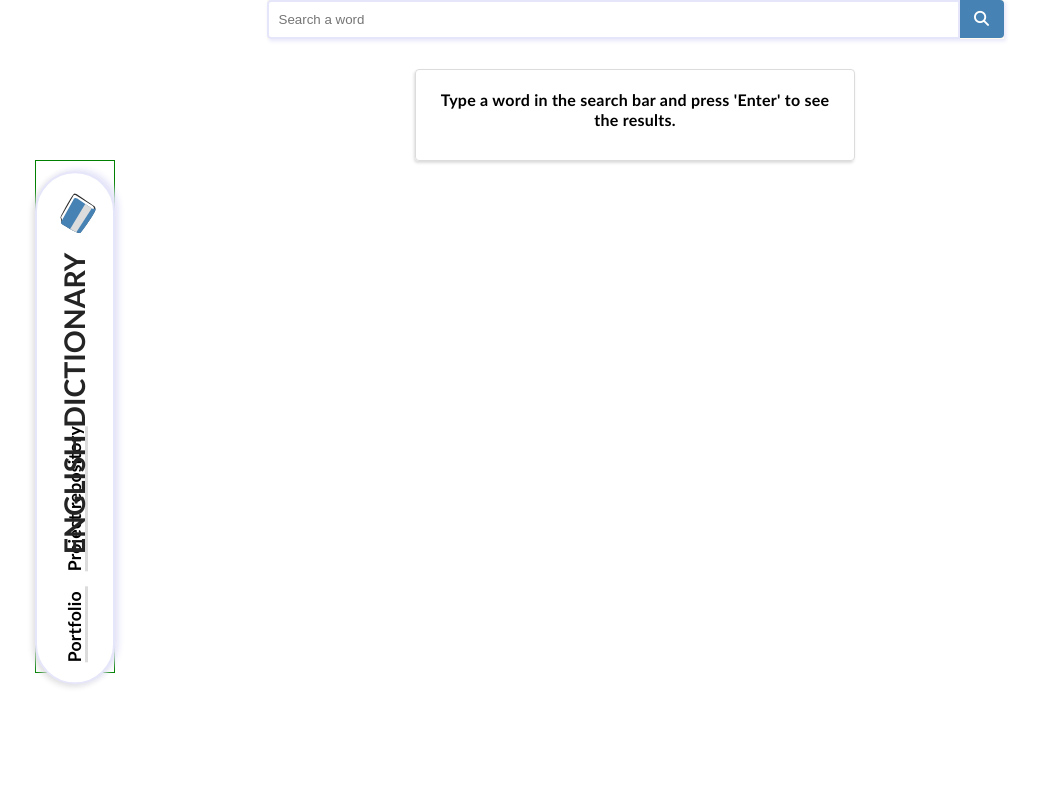
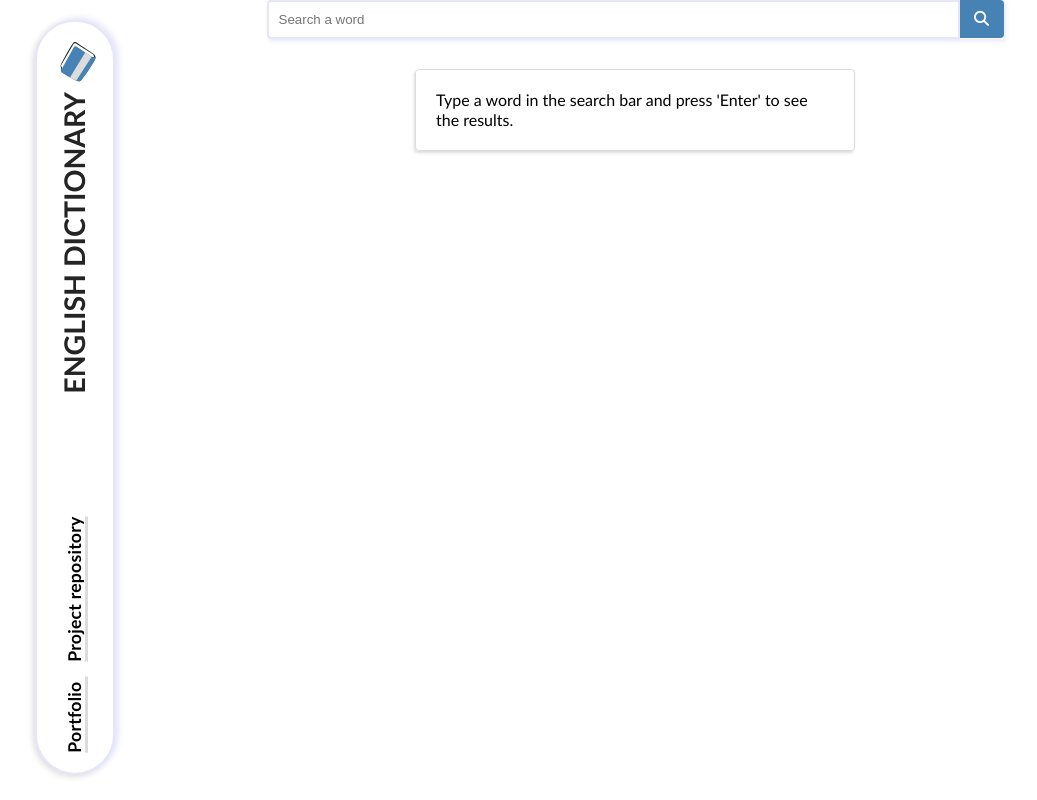
Before and after one commit to banuaggun/english-dictionary, a Vue app: page / in a window 1280 px wide. Shown: the whole page, without its empty margins (5-1042 px from the left). Built offline with nearby package versions, Linux system fonts and the light colour scheme.

Commit message:
Header / Sidebar was made fully responsive

```diff
--- a/src/components/Directive.vue
+++ b/src/components/Directive.vue
@@ -16,14 +16,9 @@
   box-shadow:-1px 2px 3px #dcdcdc;
   border-radius:4px;
   margin:30px 20px;
-  padding:20px 0px;
+  padding:20px;
 }
-.directive p{
-   text-align:center;
-  margin:0 20px 10px 20px;
-  font-weight:600;
-  letter-spacing:0.25px;
-}
+
 @media only screen and (min-width:500px) and (max-width:1000px){
   .directive{
     width:calc(100% - 50%);
--- a/src/components/Header.vue
+++ b/src/components/Header.vue
@@ -9,9 +9,24 @@
           <a href="https://github.com/banuaggun" target="_blank">
             Project repository
           </a>
-
         </div>
         <div class="web-navbar-row-1">
+          <img src="../assets/icons/logo.svg"   alt="dictionary logo" />
+          <h3>English Dictionary</h3>
+        </div>
+      </div>
+    </div>
+    <div class="tablet">
+      <div class="tablet-navbar">
+        <div class="tablet-navbar-row-2">
+          <a href="https://portfolio-banuaggun.vercel.app/" target="_blank">
+            Portfolio
+          </a>
+          <a href="https://github.com/banuaggun" target="_blank">
+            Project repository
+          </a>
+        </div>
+        <div class="tablet-navbar-row-1">
           <img src="../assets/icons/logo.svg" alt="dictionary logo" />
           <h3>English Dictionary</h3>
         </div>
@@ -23,7 +38,6 @@
         <h3>English dictionary</h3>
       </div>
       <div class="mobile-navbar-row-2">
-      <div class="social-media-portfolio">
         <a href="https://github.com/banuaggun" target="_blank">
           Project Repository
         </a>
@@ -32,78 +46,125 @@
         </a>
       </div>
     </div>
-    </div>
   </header>
 </template>
 
 <style scoped>
 header .web{
   width:80px;
-  height:calc((100vh / 1.5) - 20px);
+  height:calc((100vh / 1.06));
+  position:fixed;
+  left:40px;
+  top:20px;
+}
+
+header .web-navbar{
+  width:80px;
+  height:calc((100vh / 1.06));
+  bottom:0px;
+}
+
+header .tablet{
+  width:80px;
+  height:calc((100vh / 1.5));
   position:fixed;
   top:20%;
   left:40px;
+}
+
+header .web,
+header .tablet{
   display:flex;
   align-items:center;
   justify-content:center;
-  border:1px solid green;
 }
-header .web-navbar{
+
+header .tablet-navbar{
   width:80px;
-  height:calc((100vh / 1.5) - 20px);
+  height:calc((100vh / 1.5));
   position:absolute;
-  top:10px;
-  bottom:10px;
+  top:0px;
+  bottom:0px;
+}
+
+header .web-navbar,
+header .tablet-navbar{
   display: flex;
   flex-direction: row;
   align-items: center;
   writing-mode: vertical-lr;
   transform:rotate(180deg);
+}
+
+header .web-navbar,
+header .tablet-navbar,
+header .mobile-navbar{
   background-color: var(--text-color);
   border:2px solid var(--border-color);
   box-shadow: -4px 2px 6px var(--border-color), 2px -2px 6px var(--border-color-2);
   border-radius:100px;
 }
-.web-navbar-row-1{
+
+.web-navbar-row-1,
+.tablet-navbar-row-1{
   display:flex;
   align-items: center;
 }
-.web-navbar-row-1 img{
+
+.web-navbar-row-1 img,
+.tablet-navbar-row-1 img{
   position: absolute;
   bottom:20px;
   width:40px;
   height:40px;
 }
+
 .web-navbar-row-1 h3{
+  bottom:70px;
+  position:absolute;
+}
+.tablet-navbar-row-1 h3{
   bottom:80px;
   position:absolute;
 }
 
-.web-navbar-row-2{
+.web-navbar-row-2,
+.tablet-navbar-row-2{
   position: absolute;
   top:20px;
 }
-.web-navbar-row-2 a{
+
+.web-navbar-row-2 a,
+.tablet-navbar-row-2 a{
   font-size:1.1rem;
   font-weight:600;
   letter-spacing: 0.25px;
   border:none;
   border-left:3px solid var(--border-color-2);
 }
-.web-navbar-row-2 a:nth-child(1){
+
+.web-navbar-row-2 a:nth-child(1),
+.tablet-navbar-row-2 a:nth-child(1){
   margin-bottom:15px;
 }
-.web-navbar-row-2 a:hover{
+
+.web-navbar-row-2 a:hover,
+.web-navbar-row-2 a.active,
+.tablet-navbar-row-2 a:hover,
+.tablet-navbar-row-2 a.active,
+.mobile-navbar-row-2 a:hover,
+.mobile-navbar-row-2 a.active{
   color: var(--bg-color-button);
   transition:all 0.3s ease-in-out;
+  letter-spacing: 0.25px;;
   border-left:3px solid var(--bg-color-button);
 }
 header .mobile-navbar {
-  border:1px solid green;
   display:flex;
   flex-wrap: wrap;
   align-items: center;
   margin:20px auto;
+  width:calc(100% - 40px);
   height:70px;
 }
 
@@ -112,13 +173,11 @@ header .mobile-navbar {
   display: flex;
   align-items: center;
   justify-content: center;
-  border:1px solid red;
 }
 .mobile-navbar-row-2 {
   display:flex;
   flex-direction: row;
   justify-content: flex-end;
-  border:1px solid green;
   width: 100%;
   padding-right:40px;
 }
@@ -127,13 +186,6 @@ header .mobile-navbar {
   margin-right:20px;
 }
 
-.mobile-navbar-row-2 a:hover,
-.mobile-navbar-row-2 a.active{
-  border-bottom:3px solid var(--bg-color-button);
-  color:var(--bg-color-button);
-  letter-spacing:0.25px;
-  transition:all 0.3s ease;
-}
 
 img{
   margin-right:6px;
@@ -145,14 +197,14 @@ img{
 header h3,
 header h2{
   text-transform: uppercase;
-  color:#242424;
+  color:var(--text-color-3);
   /*
   writing-mode: vertical-rl;
 text-orientation: mixed;
 */
 }
-@media only screen and (min-width:300px) and (max-width:600px){
-  .web-navbar{
+@media only screen and (min-width:300px) and (max-width:980px){
+  .tablet, .web{
     display:none !important;
   }
   .mobile-navbar{
@@ -160,11 +212,20 @@ text-orientation: mixed;
   }
 }
 
- @media only screen and (min-width:601px) and (max-width:1920px){
-   .web-navbar{
+ @media only screen and (min-width:981px) and (max-width:1000px){
+   .tablet{
      display:block;
    }
-   .mobile-navbar{
+   .mobile-navbar, .web{
+     display:none !important;
+   }
+ }
+
+ @media only screen and (min-width:1001px) and (max-width:1921px){
+   .web{
+     display:block;
+   }
+   .tablet, .mobile-navbar{
      display:none !important;
    }
  }
--- a/src/style.css
+++ b/src/style.css
@@ -8,6 +8,7 @@
   --link-color:darkslateblue;
   --text-color:#fff;
   --text-color-2:#000;
+  --text-color-3:#242424;
 }
 
 *,
```
Lines whose indentation alone changed are shown as unchanged.
